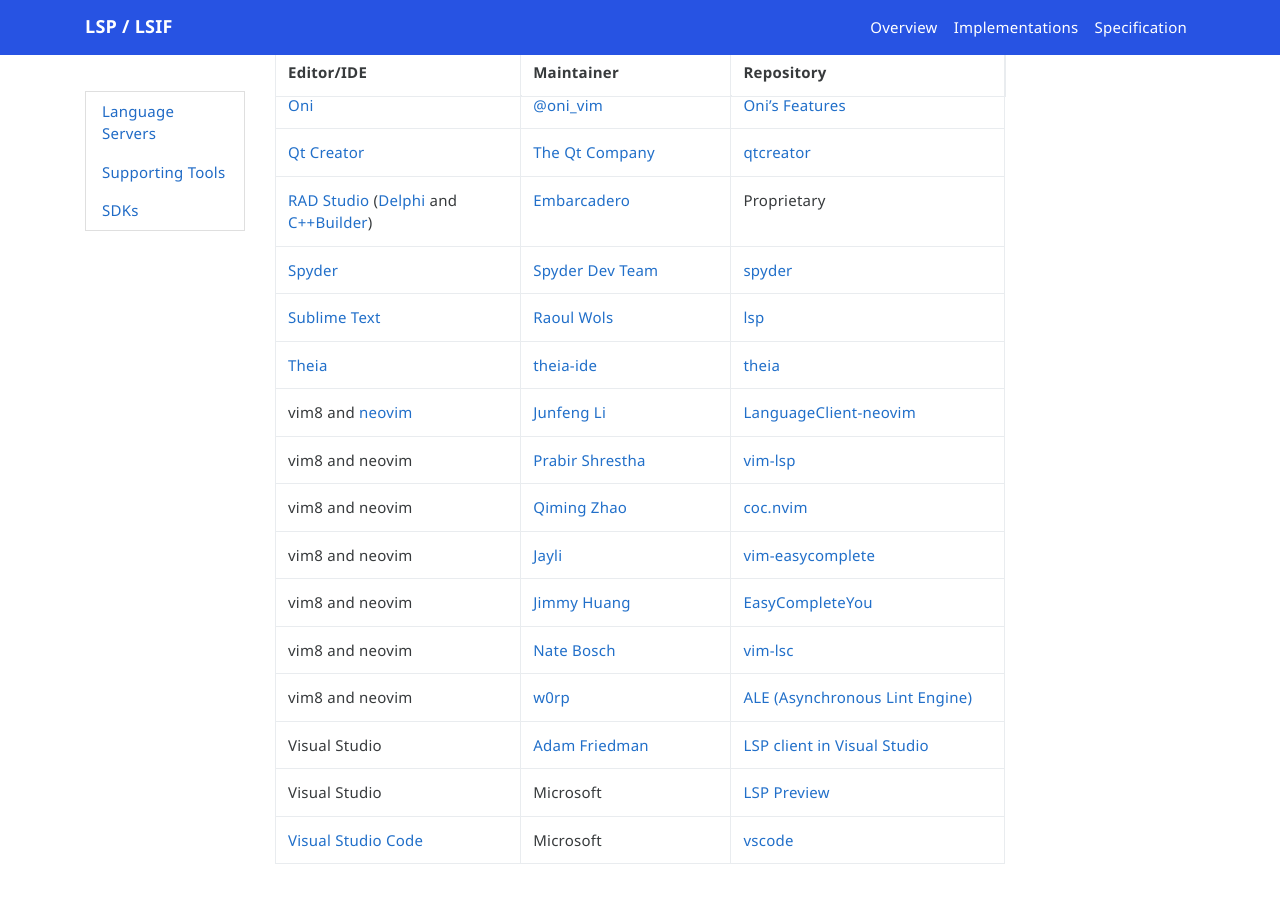
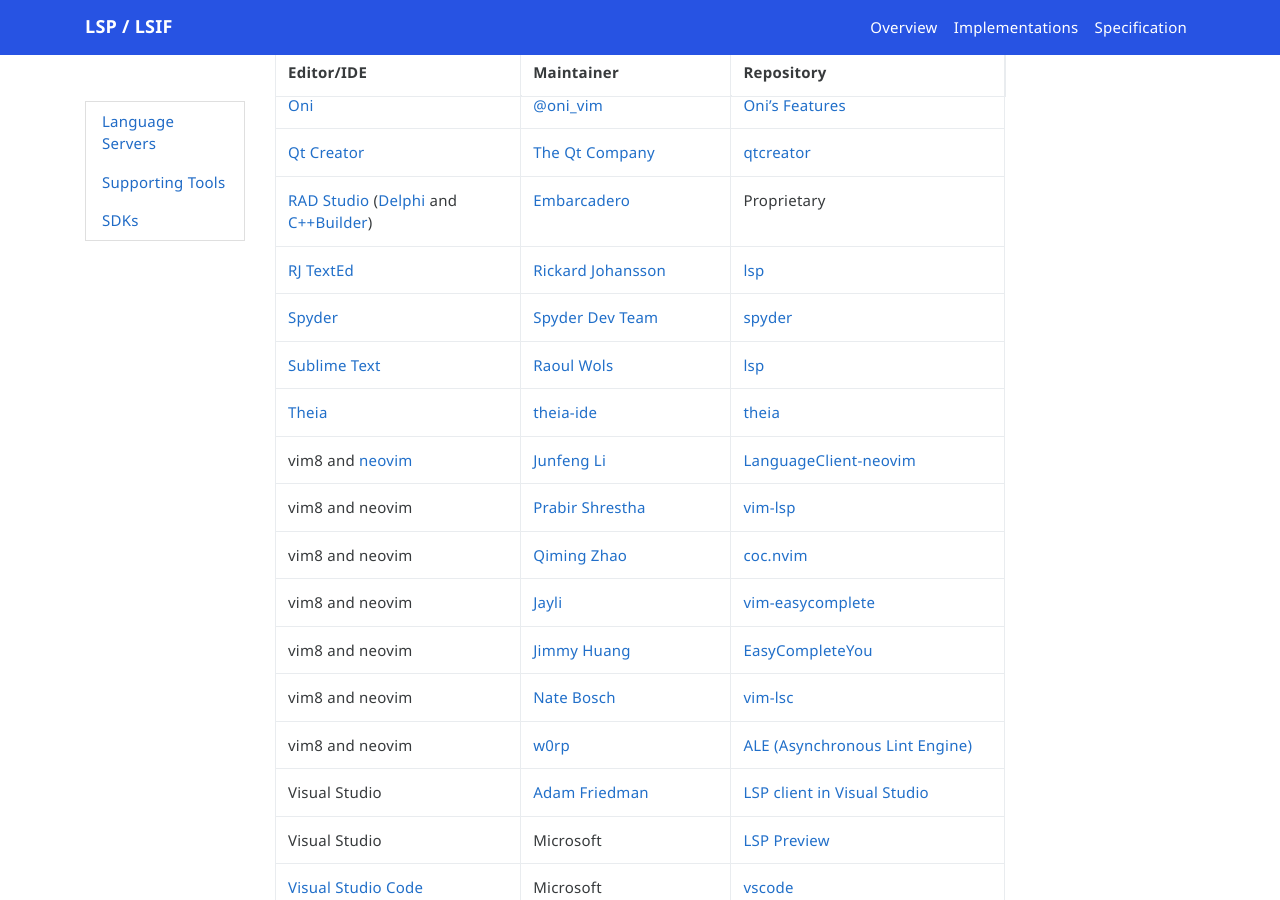
Before and after one commit to microsoft/language-server-protocol, a Jekyll site: the page built from _implementors/tools.md, in a window 1280 px wide and 900 px high, scrolled down 1300 px. Built offline with Jekyll 4.4.1, drawn with Linux system fonts in a browser that asks for light colours; nearby versions of some CDN libraries; comment, search, counter and statistics services are not loaded.

Commit message:
Update tools.md
Added RJ TextEd to the list.

```diff
--- a/_implementors/tools.md
+++ b/_implementors/tools.md
@@ -35,6 +35,7 @@
 | [Oni](https://www.onivim.io) | [@oni_vim](https://twitter.com/oni_vim) | [Oni's Features](https://www.onivim.io/Features) |
 | [Qt Creator](https://doc-snapshots.qt.io/qtcreator-4.9/creator-language-servers.html) | [The Qt Company](http://qt.io/) | [qtcreator](https://github.com/qt-creator/qt-creator)
 | [RAD Studio](https://www.embarcadero.com/products/rad-studio) ([Delphi](https://www.embarcadero.com/products/delphi) and [C++Builder](https://www.embarcadero.com/products/cbuilder)) | [Embarcadero](https://www.embarcadero.com/) | Proprietary |
+| [RJ TextEd](https://www.rj-texted.se/) | [Rickard Johansson](https://github.com/rickard67) | [lsp](https://github.com/rickard67/LSP-Pascal-Library) |
 | [Spyder](http://spyder-ide.org) | [Spyder Dev Team](https://github.com/spyder-ide) | [spyder](https://github.com/spyder-ide/spyder) |
 | [Sublime Text](https://www.sublimetext.com/) | [Raoul Wols](https://github.com/rwols) | [lsp](https://github.com/sublimelsp/LSP) |
 | [Theia](https://github.com/theia-ide/theia) | [theia-ide](https://github.com/theia-ide) | [theia](https://github.com/theia-ide/theia) |
```
